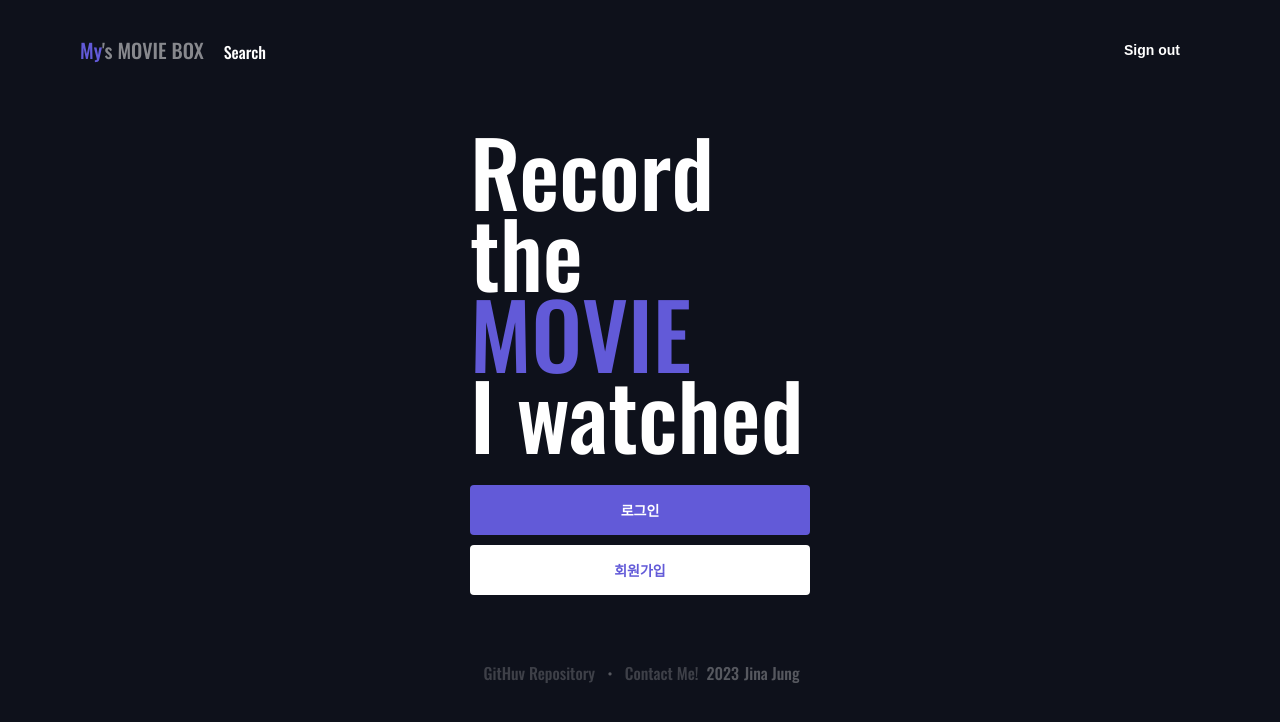
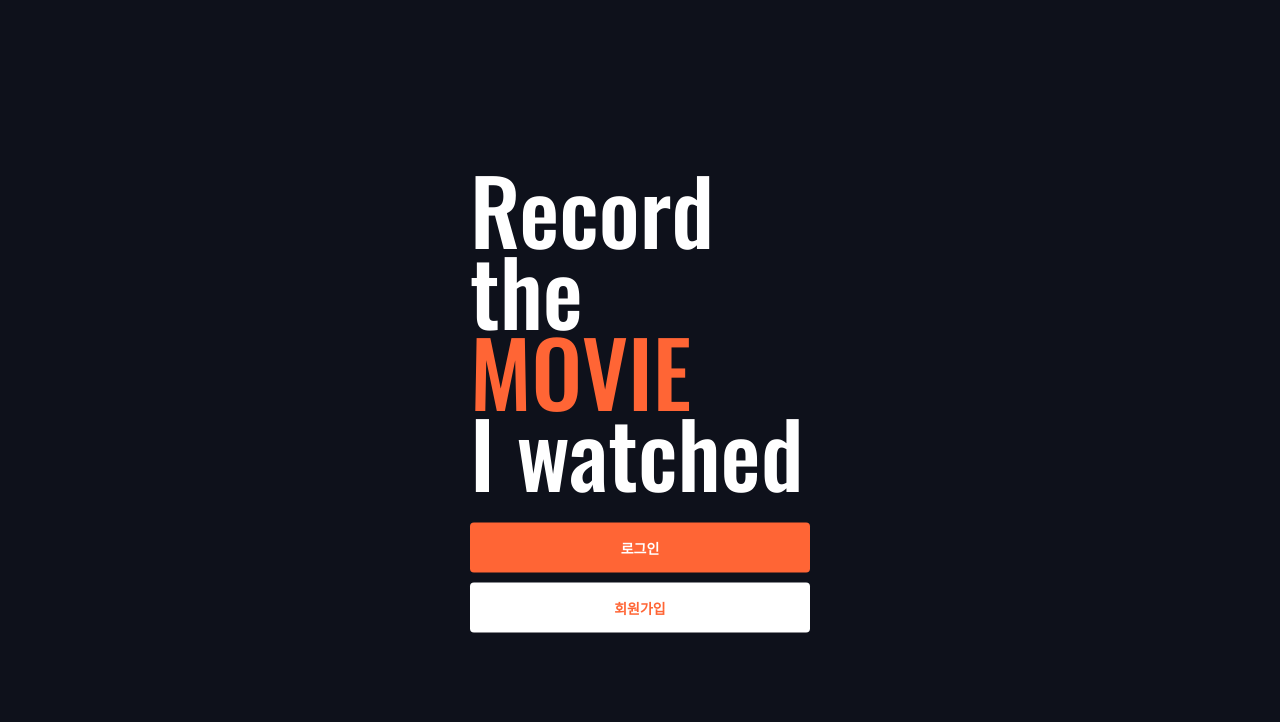
Before and after one commit to jinajung810/my-movie-box, a Next.js app: page / in a window 1280 px wide. Shown: the top 722 px of the page. Built offline with nearby package versions, Linux system fonts and the light colour scheme; no server answers.

Commit message:
Revert "feat: header, footer 추가"

```diff
--- a/app/globals.css
+++ b/app/globals.css
@@ -10,7 +10,7 @@ html {
   --color-white-20: rgba(255,255,255,.2);
   --color-white-10: rgba(255,255,255,.1);
   --color-white-5: rgba(255,255,255,.05);
-  --color-primary: #625AD8;
+  --color-primary: #FF6535;
   --color-area: #1C212E;
 }
 body {
@@ -47,75 +47,51 @@ body {
   color: var(--color-white);
   cursor: pointer;
 }
-a {
+.link {
   text-decoration: none;
 }
 /* header */
-.header {
-  max-width: 1120px;
-  margin: 0 auto;
-  padding: 30px 20px;
+.nav-bar {
+  margin-top: 0;
   height: 30px;
   display: flex;
   justify-content: space-between;
-  align-items: flex-end;
-
-  gap: 20px;
+  margin-bottom: 50px;
 }
-.header .nav {
-  display: flex;
-  gap: 20px;
-  align-items: flex-end;
+.nav-bar a {
+  text-decoration: none;
 }
-.header .logo {
+.logo {
   font-family: "Oswald", sans-serif;
   font-size: 20px;
-  color: var(--color-white-50);
+  color: var(--color-white);
 }
-.header .logo span {
+.logo span {
   color: var(--color-primary);
 }
-.header h2 {
-  font-family: "Oswald", sans-serif;
-  font-size: 16px;
-  color: var(--color-white);
-}
-.header .nav-sign-in {
+.nav-bar .nav-sign-in {
+  padding: 0 10px;
   height: 20px;
   background: transparent;
 }
-.header .nav-sign-in:hover {
+.nav-bar .nav-sign-in:hover {
   text-decoration: underline;
 }
 .nav-sign-out {
+  padding: 0 10px;
   height: 20px;
   background: transparent;
 }
 .nav-sign-out:hover {
   text-decoration: underline;
 }
-/* footer */
-.footer {
-  font-family: "Oswald", sans-serif;
-  max-width: 1120px;
-  margin: 0 auto;
-  padding: 30px 20px;
-  text-align: center;
-  color: var(--color-white-30);
+/* login page */
+.login-page {
+  position: absolute;
+  top: 50%;
+  left: 50%;
+  transform: translate(-50%, -50%);
 }
-.footer a {
-  color: var(--color-white-20);
-  margin-bottom: 5px;
-  width: fit-content;
-  margin: 0 3px;
-}
-.footer a:hover {
-  text-decoration: underline;
-}
-.footer span {
-  margin-left: 5px;
-}
-/* login page */
 .headline {
   width: 340px;
   height: 325px;
@@ -199,39 +175,19 @@ a {
   border-radius: 4px;
   background-color: var(--color-area);
 }
+.my-list .empty-message {
+  color: var(--color-white);
+  font-size: 14px;
+  text-align: center;
+}
+.my-list .empty-message span {
+  color: var(--color-primary);
+}
 .my-list .reviews {
   display: flex;
   flex-wrap: wrap;
+  justify-content: center;
   gap: 20px;
-}
-.my-list .reviews .add-review {
-  --width: 200px;
-  width: var(--width);
-  height: calc(var(--width)*3 / 2);
-  border: 1px dashed var(--color-white-50);
-  color: var(--color-white);
-  display: flex;
-  flex-direction: column;
-  justify-content: center;
-  align-items: center;
-  text-align: center;
-  position: relative;
-}
-.my-list .reviews .add-review:hover::after {
-  content: "";
-  position: absolute;
-  top: -1px;
-  bottom: -1px;
-  left: -1px;
-  right: -1px;
-  border: 6px solid var(--color-primary);
-}
-.my-list .reviews .add-message {
-  padding-top: 5px;
-  font-size: 14px;
-}
-.my-list .reviews .add-message span {
-  color: var(--color-primary);
 }
 .my-list .reviews .review {
   --width: 200px;
@@ -300,7 +256,7 @@ a {
 .search-list .movies {
   display: flex;
   flex-wrap: wrap;
-  /* justify-content: center; */
+  justify-content: center;
   gap: 20px;
 }
 .search-list .movies .movie {
@@ -348,6 +304,7 @@ a {
 }
 /* movie-detail */
 .movie-detail{
+  margin-top: 20px;
   text-align: center;
 }
 .the-movie {
--- a/app/layout.js
+++ b/app/layout.js
@@ -1,11 +1,5 @@
 import './globals.css'
 import { Inter } from 'next/font/google'
-import Link from 'next/link'
-import { SignOutBtn } from './signOut'
-
-import { authOptions } from "@/pages/api/auth/[...nextauth].js"
-import { getServerSession } from "next-auth/next"
-
 
 const inter = Inter({ subsets: ['latin'] })
 
@@ -15,33 +9,11 @@ export const metadata = {
 }
 
 export default async function RootLayout({ children }) {
-  let session = await getServerSession(authOptions)
-  const userName = session ? session.user.name : "My";
 
   return (
     <html lang="en">
       <body className={inter.className} >
-        <div className="header">
-          <div className='nav'>
-            <Link href="/main" className="logo">
-              <span>{userName}</span>'s MOVIE BOX
-            </Link>
-            <Link href="/search">
-              <h2>Search</h2>
-            </Link>
-          </div>
-          <SignOutBtn />
-        </div>
         {children}
-        <div className='footer'>
-          <Link href='https://github.com/jinajung810/my-movie-box' target="_blank">
-            GitHuv Repository
-          </Link>
-          &nbsp;・&nbsp;
-          <Link href='https://mail.google.com/mail/?view=cm&fs=1&to=${email}' target="_blank">Contact Me!</Link>
-          <span>{new Date().getFullYear()}</span>
-          <span>Jina Jung</span>
-        </div>
       </body>
     </html>
   )
```
Also changed, not shown: app/header.js (added, +22 -0 lines), app/main/page.js (+15 -2 lines), app/review-list.js (+0 -10 lines), app/searchPageMove.js (added, +21 -0 lines).
